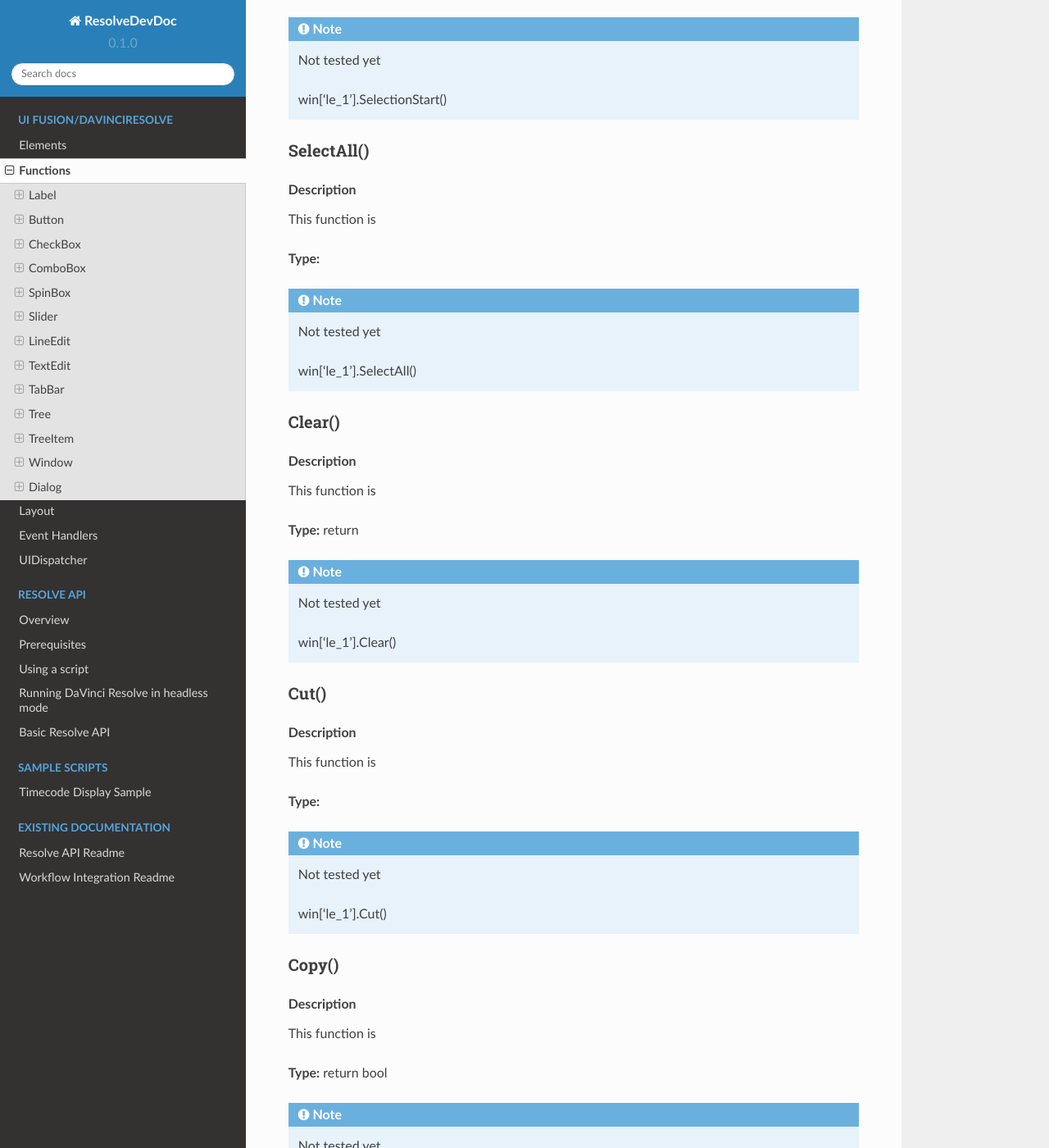
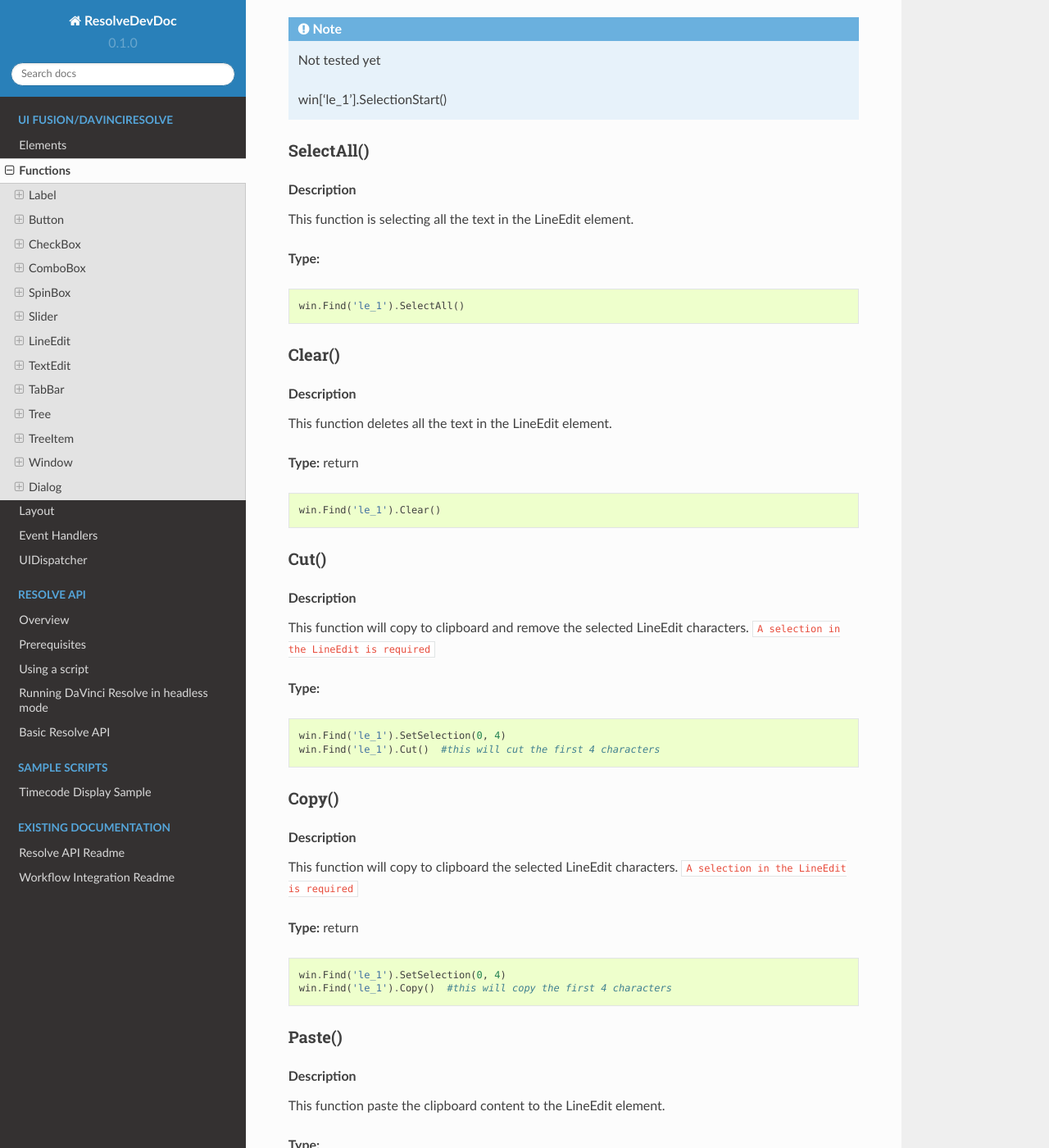
Before and after one commit to b3n0y/ResolveDevDoc, a Sphinx documentation site: the page built from docs/source/UI_elements_func.rst, in a window 1280 px wide and 1400 px high, scrolled down 10927 px. Shown: the whole window at 82% size. Built offline with Sphinx 7.4.7 and the Read the Docs theme 2.0.0, drawn with Linux system fonts in a browser that asks for light colours; some of the changed text lies outside the part shown.

Commit message:
func lineedit

```diff
--- a/docs/source/UI_elements_func.rst
+++ b/docs/source/UI_elements_func.rst
@@ -548,13 +548,13 @@ SelectAll()
 
 ..  topic:: Description
 
-	This function is
+	This function is selecting all the text in the LineEdit element.
 
 **Type:**
 
-..  note:: Not tested yet
-
-	win['le_1'].SelectAll()
+..  code-block:: python
+
+	win.Find('le_1').SelectAll()
 
 
 Clear()
@@ -562,13 +562,13 @@ Clear()
 
 ..  topic:: Description
 
-	This function is
+	This function deletes all the text in the LineEdit element.
 
 **Type:** return
 
-..  note:: Not tested yet
-
-	win['le_1'].Clear()
+..  code-block:: python
+
+	win.Find('le_1').Clear()
 
 
 Cut()
@@ -576,13 +576,15 @@ Cut()
 
 ..  topic:: Description
 
-	This function is
+	This function will copy to clipboard and remove the selected LineEdit characters.
+	``A selection in the LineEdit is required``
 
 **Type:**
 
-..  note:: Not tested yet
-
-	win['le_1'].Cut()
+..  code-block:: python
+
+	win.Find('le_1').SetSelection(0, 4)
+	win.Find('le_1').Cut()  #this will cut the first 4 characters
 
 
 Copy()
@@ -590,13 +592,16 @@ Copy()
 
 ..  topic:: Description
 
-	This function is
-
-**Type:** return bool
-
-..  note:: Not tested yet
-
-	win['le_1'].Copy()
+	This function will copy to clipboard the selected LineEdit characters.
+	``A selection in the LineEdit is required``
+
+
+**Type:** return
+
+..  code-block:: python
+
+	win.Find('le_1').SetSelection(0, 4)
+	win.Find('le_1').Copy()  #this will copy the first 4 characters
 
 
 Paste()
@@ -604,13 +609,13 @@ Paste()
 
 ..  topic:: Description
 
-	This function is
+	This function paste the clipboard content to the LineEdit element.
 
 **Type:**
 
-..  note:: Not tested yet
-
-	win['le_1'].Paste()
+..  code-block:: python
+
+	win.Find('le_1').Paste()
 
 
 Undo()
@@ -618,13 +623,13 @@ Undo()
 
 ..  topic:: Description
 
-	This function is
+	This function wil undo the last action made in the TextEdit element.
 
 **Type:**
 
-..  note:: Not tested yet
-
-	win['le_1'].Undo()
+..  code-block:: python
+
+	win.Find('le_1').Undo()
 
 
 Redo()
@@ -646,13 +651,13 @@ Deselect()
 
 ..  topic:: Description
 
-	This function is
+	This function will deselect the selected text of the LineEdit element.
 
 **Type:**
 
-..  note:: Not tested yet
-
-	win['le_1'].Deselect()
+..  code-block:: python
+
+	win.Find('le_1').Deselect()
 
 
 Insert(string)
@@ -660,13 +665,13 @@ Insert(string)
 
 ..  topic:: Description
 
-	This function is
+	This function insert the text string at the cursor position in the LineEdit element.
 
 **Type:**
 
-..  note:: Not tested yet
-
-	win['le_1'].Insert('My text')
+..  code-block:: python
+
+	win.Find('le_1').Insert('New Text')
 
 
 Backspace()
@@ -674,13 +679,13 @@ Backspace()
 
 ..  topic:: Description
 
-	This function is
+	This function remove the last character from the cursor position in the LineEdit element.
 
 **Type:**
 
-..  note:: Not tested yet
-
-	win['le_1'].Backspace()
+..  code-block:: python
+
+	win.Find('le_1').Backspace()
 
 
 Del()
@@ -688,13 +693,13 @@ Del()
 
 ..  topic:: Description
 
-	This function is
+	This function remove the next character from the cursor position in the LineEdit element.
 
 **Type:**
 
-..  note:: Not tested yet
-
-	win['le_1'].Del()
+..  code-block:: python
+
+	win.Find('le_1').Del()
 
 
 Home(bool)
@@ -702,13 +707,13 @@ Home(bool)
 
 ..  topic:: Description
 
-	This function is
+	This function is selecting all characters from cursor to beginning when set to True.
 
 **Type:**
 
-..  note:: Not tested yet
-
-	win['le_1'].Home(True)
+..  code-block:: python
+
+	win.Find('le_1').Home(True)
 
 
 End(bool)
@@ -716,13 +721,13 @@ End(bool)
 
 ..  topic:: Description
 
-	This function is
+	This function is selecting all characters from cursor to end when set to True.
 
 **Type:**
 
-..  note:: Not tested yet
-
-	win['le_1'].End(True)
+..  code-block:: python
+
+	win.Find('le_1').End(True)
 
 
 CursorPositionAt(point)
--- a/docs/source/samples/GUI_sample.py
+++ b/docs/source/samples/GUI_sample.py
@@ -77,7 +77,8 @@ def create_main_window():
 
 
     def OnClicked(ev):
-        print(win.Find('le_1').HasSelectedText())
+        print(win.Find('le_1').CursorPositionAt(4))
+
 
     # assign event handlers
 
```
